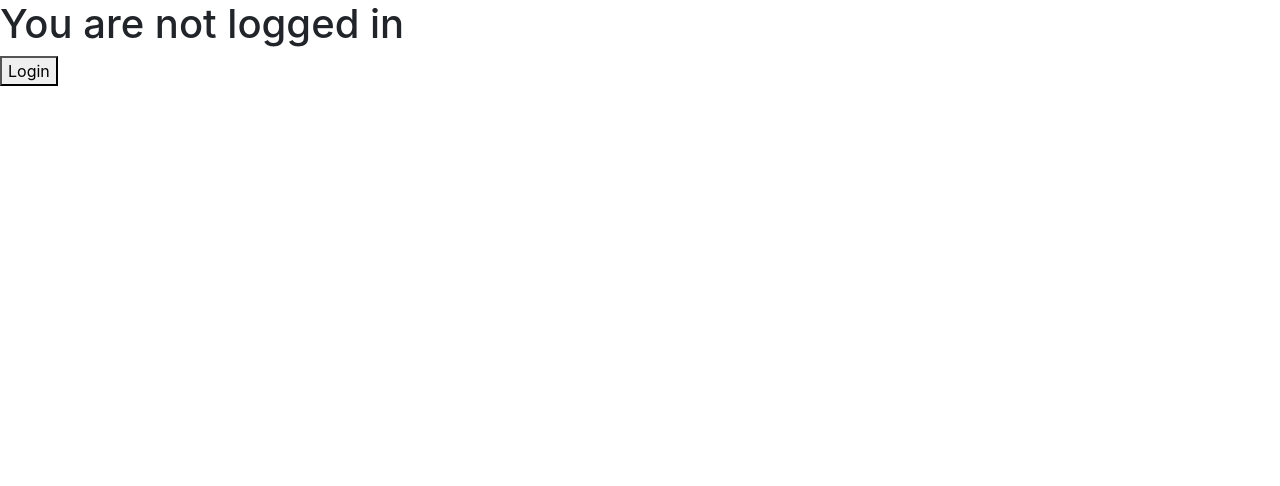
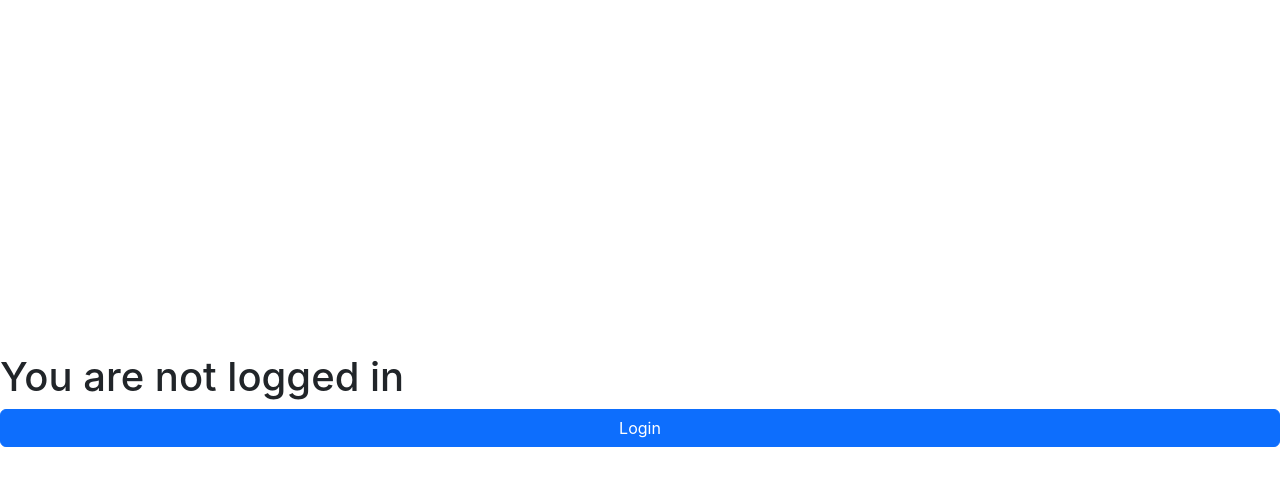
Before and after one commit to david-makhija/smart-door-unlock, a React (Create React App) app in the folder web-front-end/: page / in a window 1280 px wide. Shown: the top 486 px of the page. Built offline with nearby package versions, Linux system fonts and the light colour scheme; no server answers; the HTML template or start-up script is replaced by a standard one.

Commit message:
fallback mechanism routing

```diff
--- a/web-front-end/public/index.html
+++ b/web-front-end/public/index.html
@@ -15,7 +15,6 @@
     integrity="sha384-Gn5384xqQ1aoWXA+058RXPxPg6fy4IWvTNh0E263XmFcJlSAwiGgFAW/dAiS6JXm" crossorigin="anonymous">
   <link rel="stylesheet" href="https://cdn.jsdelivr.net/npm/bootstrap@4.1.3/dist/css/bootstrap.min.css"
     integrity="sha384-MCw98/SFnGE8fJT3GXwEOngsV7Zt27NXFoaoApmYm81iuXoPkFOJwJ8ERdknLPMO" crossorigin="anonymous">
-  <link rel="manifest" href="%PUBLIC_URL%/manifest.json" />
 
   <title>Smart Door Unlock</title>
 </head>
--- a/web-front-end/src/ProtectedRoute.js
+++ b/web-front-end/src/ProtectedRoute.js
@@ -1,19 +1,18 @@
-import React, {useEffect, useState} from 'react'
+import React, { useEffect, useState } from 'react'
 import { auth } from './firebase';
-
 export default function ProtectedRoute(props) {
   const [user, setUser] = useState(false);
-  useEffect( () => {
+  useEffect(() => {
     auth.onAuthStateChanged((user) => {
-      if (user){
+      if (user) {
         setUser(true);
-      }else setUser(false);
+      } else setUser(false);
     })
   })
 
   if (user) return props.children;
-  else return <>
+  else return <div className='d-flex flex-column align-content-center justify-content-center vw-100 vh-100'>
     <h1>You are not logged in</h1>
-    <button href="/login">Login</button>
-  </>
+    <a className="btn btn-primary" href="./login" role="button">Login</a>
+  </div>
 }
```
